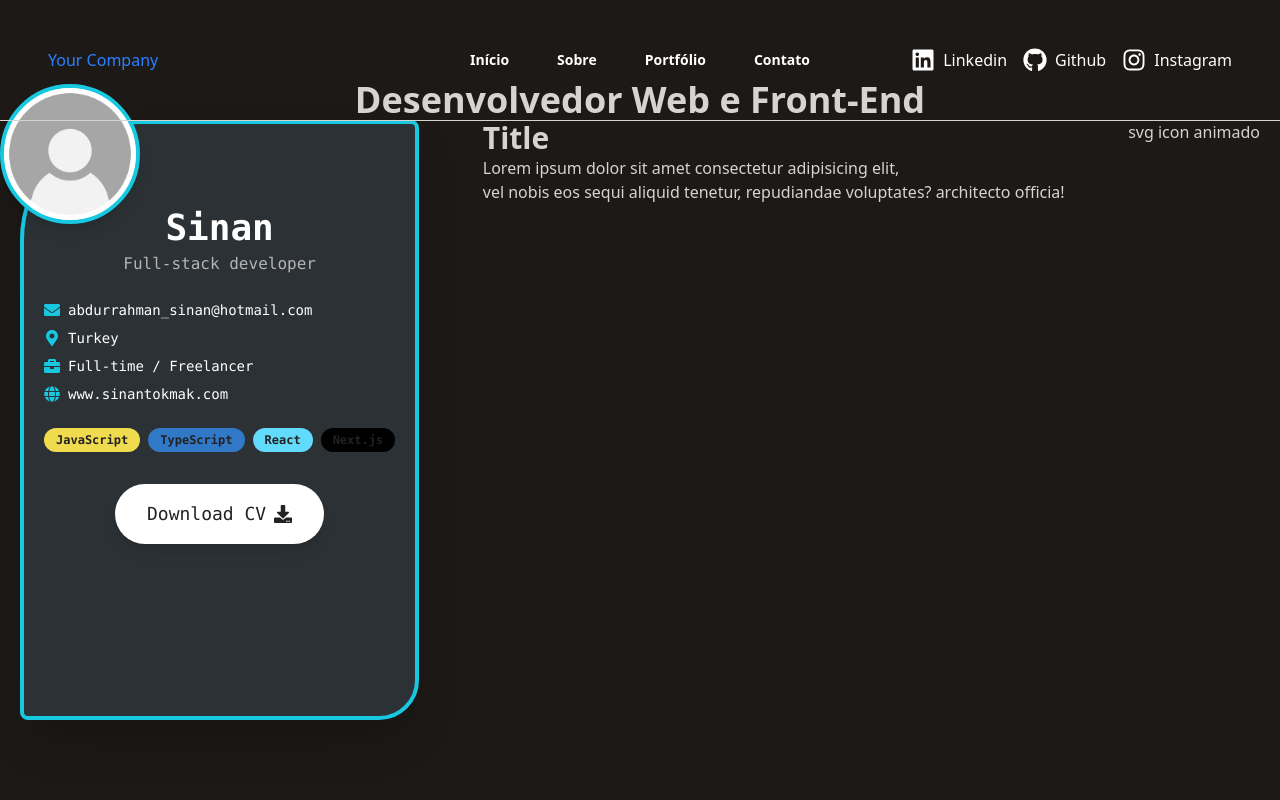
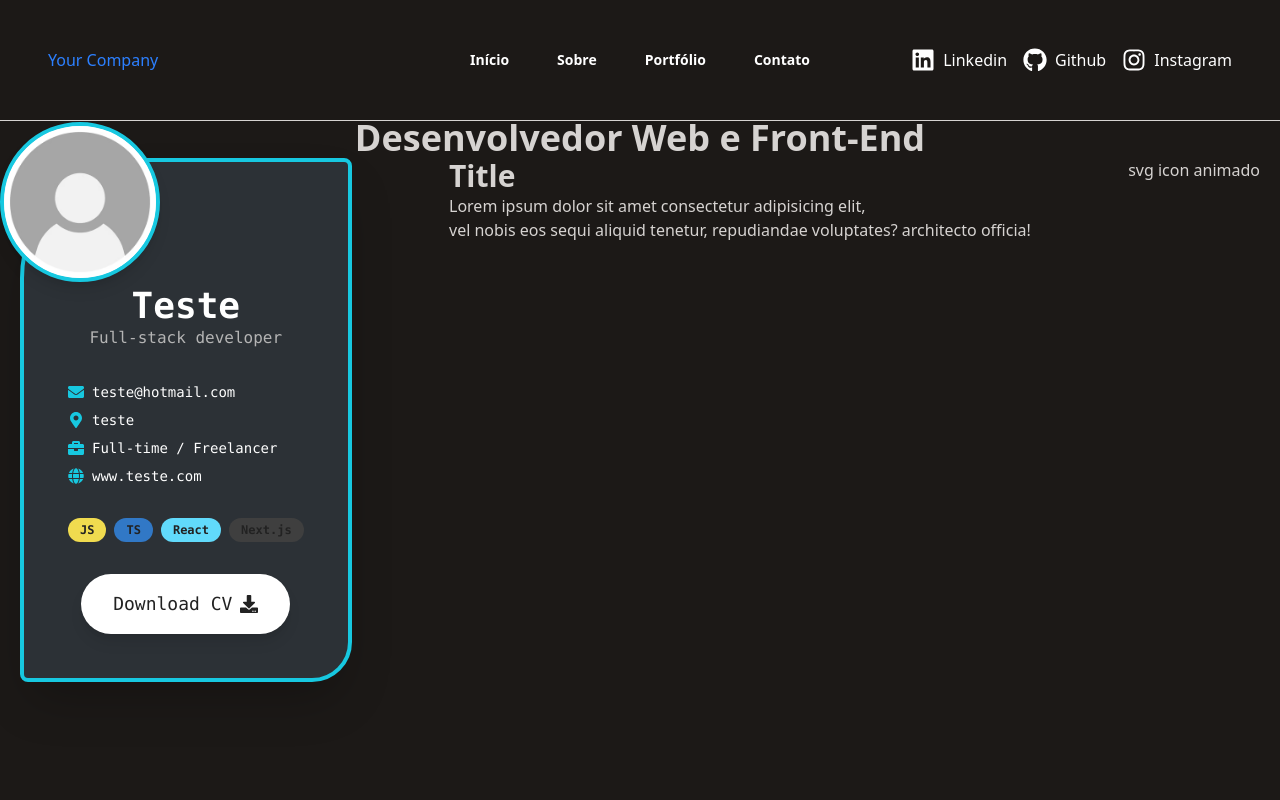
Before and after one commit to joaovlara/portfolio-landingpage, a Next.js app: page / in a window 1280 px wide. Shown: the top 800 px of the page. Built offline with nearby package versions, Linux system fonts and the light colour scheme.

Commit message:
create ProfileCard

```diff
--- a/src/components/Cards/ProfileCard.tsx
+++ b/src/components/Cards/ProfileCard.tsx
@@ -1,70 +1,62 @@
 
 import { FaEnvelope, FaMapMarkerAlt, FaBriefcase, FaGlobe, FaDownload } from "react-icons/fa";
 import { Info } from "@/data/info";
-import { skills } from "@/data/work";
 
 import DowloadCV from "../Buttons/DowloadCV";
 
 export default function ProfileCard() {
-  // Mapeamento dos dados do Info
+
   const profile = {
     name: Info.name,
     role: Info.role,
     image: Info.image,
   };
   const contacts = [
-    { type: "email", value: Info.email, icon: "FaEnvelope" },
-    { type: "location", value: Info.location, icon: "FaMapMarkerAlt" },
-    { type: "workType", value: Info.workType, icon: "FaBriefcase" },
-    { type: "website", value: Info.website, icon: "FaGlobe" },
+    { type: "email", value: Info.email, icon: FaEnvelope },
+    { type: "location", value: Info.location, icon: FaMapMarkerAlt },
+    { type: "workType", value: Info.workType, icon: FaBriefcase },
+    { type: "website", value: Info.website, icon: FaGlobe },
   ];
   const educations = Info.educations;
   const cvUrl = Info.portfolio;
   const skill = Info.mainSkills;
 
   return (
-    <div className="relative bg-[#2c3136] rounded-tl-[120px] rounded-br-[40px] rounded-tr-[8px] rounded-bl-[8px] border-4 border-[#17C8E0] p-5 w-full max-w-lg mx-auto shadow-2xl min-h-[600px]">
+    <section className="relative bg-[#2c3136] rounded-tl-[120px] rounded-br-[40px] rounded-tr-[8px] rounded-bl-[8px] border-4 border-[#17C8E0] w-full max-w-lg mx-auto shadow-2xl p-3">
+
+      {/* Conteúdo do card */}
+      <div className="flex flex-col justify-end p-8 space-y-8 h-full">
 
         <div className="absolute -top-10 -left-6 z-10">
-        <div className="w-35 h-35 rounded-full border-4 border-[#17C8E0] bg-white flex items-center justify-center overflow-hidden shadow-lg">
+          <div className="w-40 h-40 rounded-full border-4 border-[#17C8E0] bg-white flex items-center justify-center overflow-hidden shadow-lg">
             <img src={profile.image} alt="Profile" className="rounded-full object-cover" />
           </div>
         </div>
 
-      {/* Conteúdo centralizado abaixo do avatar */}
-      <div className="flex flex-col items-center mt-16">
-        <h1 className="text-white text-4xl font-mono font-bold mb-1">{profile.name}</h1>
-        <p className="text-[#b4b4b4] text-base font-mono mb-6">{profile.role}</p>
+        {/* Conteúdo centralizado abaixo */}
+        <div className="flex flex-col items-center mt-20">
+          <h1 className="text-white text-4xl font-mono font-bold">{profile.name}</h1>
+          <p className="text-[#b4b4b4] text-base font-mono">{profile.role}</p>
         </div>
 
         {/* Contatos */}
-      <div className="space-y-2 mb-6">
-        {contacts.map((contact) => {
-          let Icon;
-          switch (contact.icon) {
-            case "FaEnvelope": Icon = FaEnvelope; break;
-            case "FaMapMarkerAlt": Icon = FaMapMarkerAlt; break;
-            case "FaBriefcase": Icon = FaBriefcase; break;
-            case "FaGlobe": Icon = FaGlobe; break;
-            default: Icon = null;
-          }
-          return (
-            <div key={contact.type} className="flex items-center gap-2 text-[#17C8E0]">
-              {Icon && <Icon />}
-              {contact.type === "website" ? (
-                <a href={contact.value} target="_blank" rel="noopener noreferrer" className="text-white text-sm font-mono hover:underline">
-                  {contact.value.replace("https://", "")}
+        <div className="space-y-2">
+          {contacts.map(({ type, value, icon: Icon }) => (
+            <div key={type} className="flex items-center gap-2 text-[#17C8E0]">
+              <Icon />
+              {type === "website" ? (
+                <a href={value} target="_blank" rel="noopener noreferrer" className="text-white text-sm font-mono hover:underline">
+                  {value.replace("https://", "")}
                 </a>
               ) : (
-                <span className="text-white text-sm font-mono">{contact.value}</span>
+                <span className="text-white text-sm font-mono">{value}</span>
               )}
             </div>
-          );
-        })}
+          ))}
         </div>
 
         {/* Habilidades */}
-      <div className="flex flex-wrap gap-2 mb-8 justify-center">
+        <div className="flex flex-wrap gap-2 justify-center">
           {skill.map((skill) => (
             <span key={skill.name}
               className={`text-[#222] px-3 py-1 rounded-full text-xs font-bold font-mono`}
@@ -79,5 +71,7 @@ export default function ProfileCard() {
         <DowloadCV />
 
       </div>
+
+    </section>
   );
 }
--- a/src/data/info.ts
+++ b/src/data/info.ts
@@ -9,14 +9,14 @@ export const Info: Profile & {
 	socialLinks: { name: string; icon: any; url: string }[];
 	mainSkills: { name: string; color: string }[];
 } = {
-	name: "Sinan",
-	email: "abdurrahman_sinan@hotmail.com",
-	location: "Turkey",
+	name: "Teste",
+	email: "teste@hotmail.com",
+	location: "teste",
 	image: "/images/image.jpg",
-	website: "https://www.sinantokmak.com",
+	website: "https://www.teste.com",
 	role: "Full-stack developer",
 	workType: "Full-time / Freelancer",
-	portfolio: "https://www.sinantokmak.com/portfolio",
+	portfolio: "https://www.teste.com/portfolio",
 	educations: [
 		"BSc Computer Science - University of Turkey",
 		"Fullstack Bootcamp - CodeAcademy",
@@ -27,9 +27,9 @@ export const Info: Profile & {
 		{ name: "Instagram", icon: FaInstagram, url: "https://instagram.com" },
 	],
 	mainSkills: [
-		{ name: "JavaScript", color: "#f0db4f" },
-		{ name: "TypeScript", color: "#3178c6" },
+		{ name: "JS", color: "#f0db4f" },
+		{ name: "TS", color: "#3178c6" },
 		{ name: "React", color: "#61dafb" },
-		{ name: "Next.js", color: "#000000" },
+		{ name: "Next.js", color: "#3F3F3FFF" },
 	]
 };
```
Lines whose indentation alone changed are shown as unchanged.
